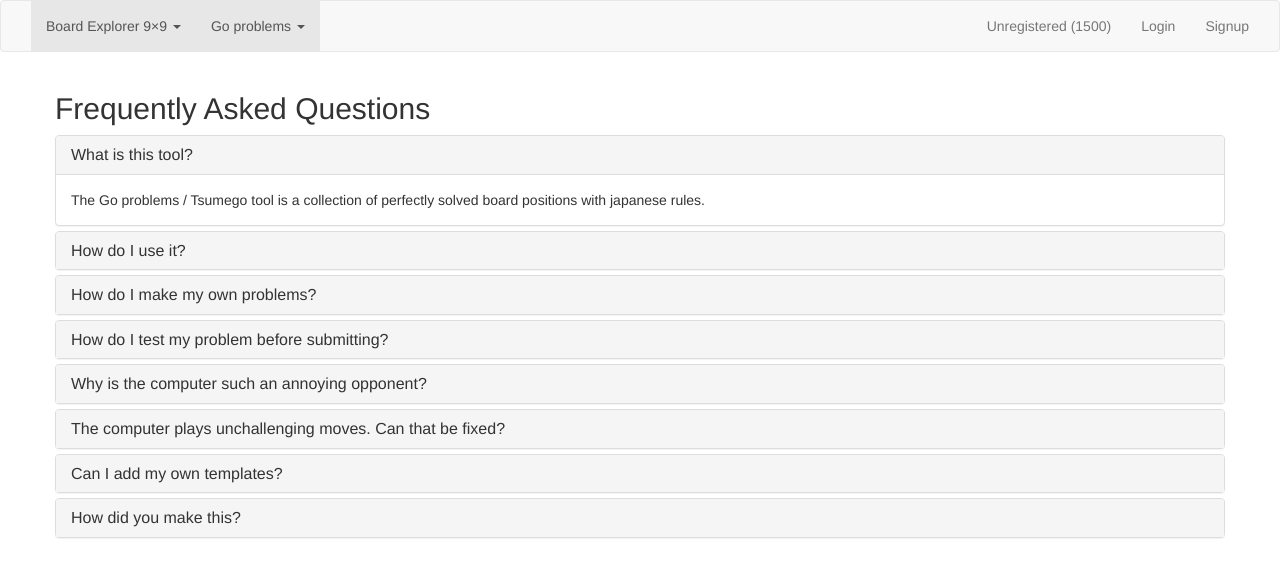
After one commit to frostburn/divine_move, a Django app: template templates/tsumego_faq.html in a window 1280 px wide. The commit adds this page. Shown: the top 577 px of the page. Run offline with Django 3.2, Linux system fonts and the light colour scheme; the template is opened without the code that fills it, so the values that code supplies are empty; some libraries are stand-ins or nearby versions.

Commit message:
Add tsumego collection index and FAQ. Disable chinese go and chess. Add 'next problem' button. Add tsumego to the navbar. Add user ELO to the navbar. Save user ELO upon signup.

```diff
--- a/static/less/tsumego.less
+++ b/static/less/tsumego.less
@@ -29,6 +29,11 @@
     p {
         margin: 0;
     }
+}
+
+.next-problem {
+    display: block;
+    margin-top: 0.6em;
 }
 
 .board {
--- a/templates/base.html
+++ b/templates/base.html
@@ -35,16 +35,24 @@
             <li><a href="{% url 'go9x9_faq' %}">FAQ</a></li>
           </ul>
         </li>
-        {% url 'go_index' as url %}
-        <li {% if url in request.path %}class="active"{% endif %}><a href="{{ url }}">Tiny go boards</a></li>
-        {% url 'chess_index' as url %}
-        <li {% if url in request.path %}class="active"{% endif %}><a href="{{ url }}">Chess endgames</a></li>
+        {% url 'tsumego_index' as url %}
+        <li role="presentation" class="dropdown{% if url in request.path %} active{% endif %}">
+          <a class="dropdown-toggle" data-toggle="dropdown" href="#" role="button" aria-haspopup="true" aria-expanded="false">
+            Go problems <span class="caret"></span>
+          </a>
+          <ul class="dropdown-menu">
+            <li><a href="{% url 'tsumego_problems' %}">Problems</a></li>
+            <li><a href="{{ url }}">Templates</a></li>
+            <li><a href="{% url 'tsumego_faq' %}">FAQ</a></li>
+          </ul>
+        </li>
       </ul>
       <ul class="nav navbar-nav navbar-right">
         {% if user.is_authenticated %}
-          <li><a href="{% url 'profile' %}">{{ user.username }}</a></li>
+          <li><a href="{% url 'profile' %}">{{ user.username }} ({{ user.profile.elo|floatformat:0 }})</a></li>
           <li><a href="{% url 'logout' %}">Logout</a></li>
         {% else %}
+          <li><a href="{% url 'signup' %}">Unregistered ({{ request.session.elo|default:1500|floatformat:0 }})</a></li>
           <li><a href="{% url 'login' %}">Login</a></li>
           <li><a href="{% url 'signup' %}">Signup</a></li>
         {% endif %}
--- /dev/null
+++ b/templates/tsumego_faq.html
@@ -0,0 +1,126 @@
+{% extends "base.html" %}
+{% block title %}Board Explorer 9&times;9 FAQ{% endblock %}
+{% block content %}
+    <div class="row">
+        <h2>Frequently Asked Questions</h2>
+        <div class="panel-group" id="accordion" role="tablist" aria-multiselectable="true">
+          <div class="panel panel-default">
+            <div class="panel-heading" role="tab" id="headingOne">
+              <h4 class="panel-title">
+                <a role="button" data-toggle="collapse" data-parent="#accordion" href="#collapseOne" aria-expanded="true" aria-controls="collapseOne">
+                  What is this tool?
+                </a>
+              </h4>
+            </div>
+            <div id="collapseOne" class="panel-collapse collapse in" role="tabpanel" aria-labelledby="headingOne">
+              <div class="panel-body">
+                The Go problems / Tsumego tool is a collection of perfectly solved board positions with japanese rules.
+              </div>
+            </div>
+          </div>
+          <div class="panel panel-default">
+            <div class="panel-heading" role="tab" id="headingTwo">
+              <h4 class="panel-title">
+                <a class="collapsed" role="button" data-toggle="collapse" data-parent="#accordion" href="#collapseTwo" aria-expanded="false" aria-controls="collapseTwo">
+                  How do I use it?
+                </a>
+              </h4>
+            </div>
+            <div id="collapseTwo" class="panel-collapse collapse" role="tabpanel" aria-labelledby="headingTwo">
+              <div class="panel-body">
+                <p>
+                  You can start with the <a href="{% url 'tsumego_problems' %}">problems</a>. There are two types of special stones green and red. Green stones cannot be captured even if they are reduced to zero liberties. They are effectively immortal. Red stones on the other hand can only be captured once which results in an instant win for the capturing player. In most of the problems the objective is to capture or protect the red stones. Red stones connected to green stones turn yellow, but that just means that they have escaped and can no longer be captured.
+                </p>
+                <p>
+                  In some problems you also have ko threats at your disposal. You can see the number on the right-hand side. With a ko threat you can take a ko back immediately. If you have negative ko threats it means that they are your opponent's ko threats. In that case avoid ko at all costs.
+                </p>
+              </div>
+            </div>
+          </div>
+          <div class="panel panel-default">
+            <div class="panel-heading" role="tab" id="headingThree">
+              <h4 class="panel-title">
+                <a class="collapsed" role="button" data-toggle="collapse" data-parent="#accordion" href="#collapseThree" aria-expanded="false" aria-controls="collapseThree">
+                  How do I make my own problems?
+                </a>
+              </h4>
+            </div>
+            <div id="collapseThree" class="panel-collapse collapse" role="tabpanel" aria-labelledby="headingThree">
+              <div class="panel-body">
+                Pick a template from the list on the <a href="{% url 'tsumego_index' %}">index page</a> and start experimenting using the <strong>Add Black/White</strong> tool. Remember to check the <strong>Show result</strong> box to make sure that your problem has the solution you intended. Once you are happy with your problem just enter a name in the box bellow and click submit. You can also select the collections you want your problem to be included in. The problem will now appear on the <a href="{% url 'tsumego_problems' %}">problems</a> page.
+              </div>
+            </div>
+          </div>
+          <div class="panel panel-default">
+            <div class="panel-heading" role="tab" id="headingFour">
+              <h4 class="panel-title">
+                <a class="collapsed" role="button" data-toggle="collapse" data-parent="#accordion" href="#collapseFour" aria-expanded="false" aria-controls="collapseFour">
+                  How do I test my problem before submitting?
+                </a>
+              </h4>
+            </div>
+            <div id="collapseFour" class="panel-collapse collapse" role="tabpanel" aria-labelledby="headingFour">
+              <div class="panel-body">
+                You can click on the <strong>Code</strong> permalink and play against the book to make sure the problem unfolds as expected.
+              </div>
+            </div>
+          </div>
+          <div class="panel panel-default">
+            <div class="panel-heading" role="tab" id="headingFive">
+              <h4 class="panel-title">
+                <a class="collapsed" role="button" data-toggle="collapse" data-parent="#accordion" href="#collapseFive" aria-expanded="false" aria-controls="collapseFive">
+                  Why is the computer such an annoying opponent?
+                </a>
+              </h4>
+            </div>
+            <div id="collapseFive" class="panel-collapse collapse" role="tabpanel" aria-labelledby="headingFive">
+              <div class="panel-body">
+                The computer/book plays moves that delay the game as long as possible. That is why it will play every local ko threat it can find before passing. Please note that there is no super-ko rule. The book will happily loop until you give up.
+              </div>
+            </div>
+          </div>
+          <div class="panel panel-default">
+            <div class="panel-heading" role="tab" id="headingSix">
+              <h4 class="panel-title">
+                <a class="collapsed" role="button" data-toggle="collapse" data-parent="#accordion" href="#collapseSix" aria-expanded="false" aria-controls="collapseSix">
+                  The computer plays unchallenging moves. Can that be fixed?
+                </a>
+              </h4>
+            </div>
+            <div id="collapseSix" class="panel-collapse collapse" role="tabpanel" aria-labelledby="headingSix">
+              <div class="panel-body">
+                The computer/book plays moves that it finds optimal. It will not play moves that lose points even if they seem like the strongest resistance. From equally good moves it doesn't know which one is the most difficult for a human to answer and picks one at random.
+              </div>
+            </div>
+          </div>
+          <div class="panel panel-default">
+            <div class="panel-heading" role="tab" id="headingSeven">
+              <h4 class="panel-title">
+                <a class="collapsed" role="button" data-toggle="collapse" data-parent="#accordion" href="#collapseSeven" aria-expanded="false" aria-controls="collapseSeven">
+                  Can I add my own templates?
+                </a>
+              </h4>
+            </div>
+            <div id="collapseSeven" class="panel-collapse collapse" role="tabpanel" aria-labelledby="headingSeven">
+              <div class="panel-body">
+                Sorry, no. A template can take gigabytes of storage and require days to solve. If you have a good idea for a general template with many interesting solutions you can contact me at <a href="mailto:lumi.pakkanen@gmail.com">lumi.pakkanen@gmail.com</a>.
+              </div>
+            </div>
+          </div>
+          <div class="panel panel-default">
+            <div class="panel-heading" role="tab" id="headingEight">
+              <h4 class="panel-title">
+                <a class="collapsed" role="button" data-toggle="collapse" data-parent="#accordion" href="#collapseEight" aria-expanded="false" aria-controls="collapseEight">
+                  How did you make this?
+                </a>
+              </h4>
+            </div>
+            <div id="collapseEight" class="panel-collapse collapse" role="tabpanel" aria-labelledby="headingEight">
+              <div class="panel-body">
+                The book is composed in the same way as chess endgame tables. First the solver finds all legal positions in a template, removes the ones that are mirror/color flips of each other and arranges the remaining positions into an array. Then the solver iterates over the whole array until every position has a minimax value that doesn't change. The final solution is added to the database and can be queried through this web page.
+              </div>
+            </div>
+          </div>
+        </div>
+    </div>
+{% endblock %}
--- a/templates/tsumego_problem_index.html
+++ b/templates/tsumego_problem_index.html
@@ -7,7 +7,7 @@
                 <h2>{{ collection.name }}</h2>
                 <ul>
                 {% for problem in collection.problems %}
-                    <li><a href="{{ problem.url }}">{{ problem.name }}</a></li>
+                    <li><a href="{{ problem.url }}">{{ problem.name }}</a> <small>({{problem.elo|floatformat:1}})</small></li>
                 {% endfor %}
                 </ul>
             {% endfor %}
--- a/tsumego_models.py
+++ b/tsumego_models.py
@@ -15,7 +15,7 @@ def name_key(obj):
 
 
 class UserProfile(models.Model):
-    user = models.ForeignKey(User, null=True)
+    user = models.OneToOneField(User, related_name='profile')
     elo = models.FloatField(default=1500)
     tried_problems = models.ManyToManyField('TsumegoProblem', related_name='solvers')
 
--- a/utils.py
+++ b/utils.py
@@ -38,7 +38,7 @@ def elo_update(rating_a, rating_b, result, k_factor=32.0):
     return k_factor * (result - expectation)
 
 
-def format_delta(delta, precission=2):
+def format_delta(delta, precission=1):
     fmt = "{:.%df}" % (precission,)
     if delta >= 0:
         return "+" + fmt.format(delta)
```
Also changed, not shown: static/jsx/tsumego.jsx (+33 -1 lines), templates/index.html (+7 -15 lines), templates/tsumego_index.html (added, +20 -0 lines), tsumego.py (+28 -8 lines), tsumego_views.py (+36 -18 lines), urls.py (+9 -8 lines), views.py (+10 -0 lines).
